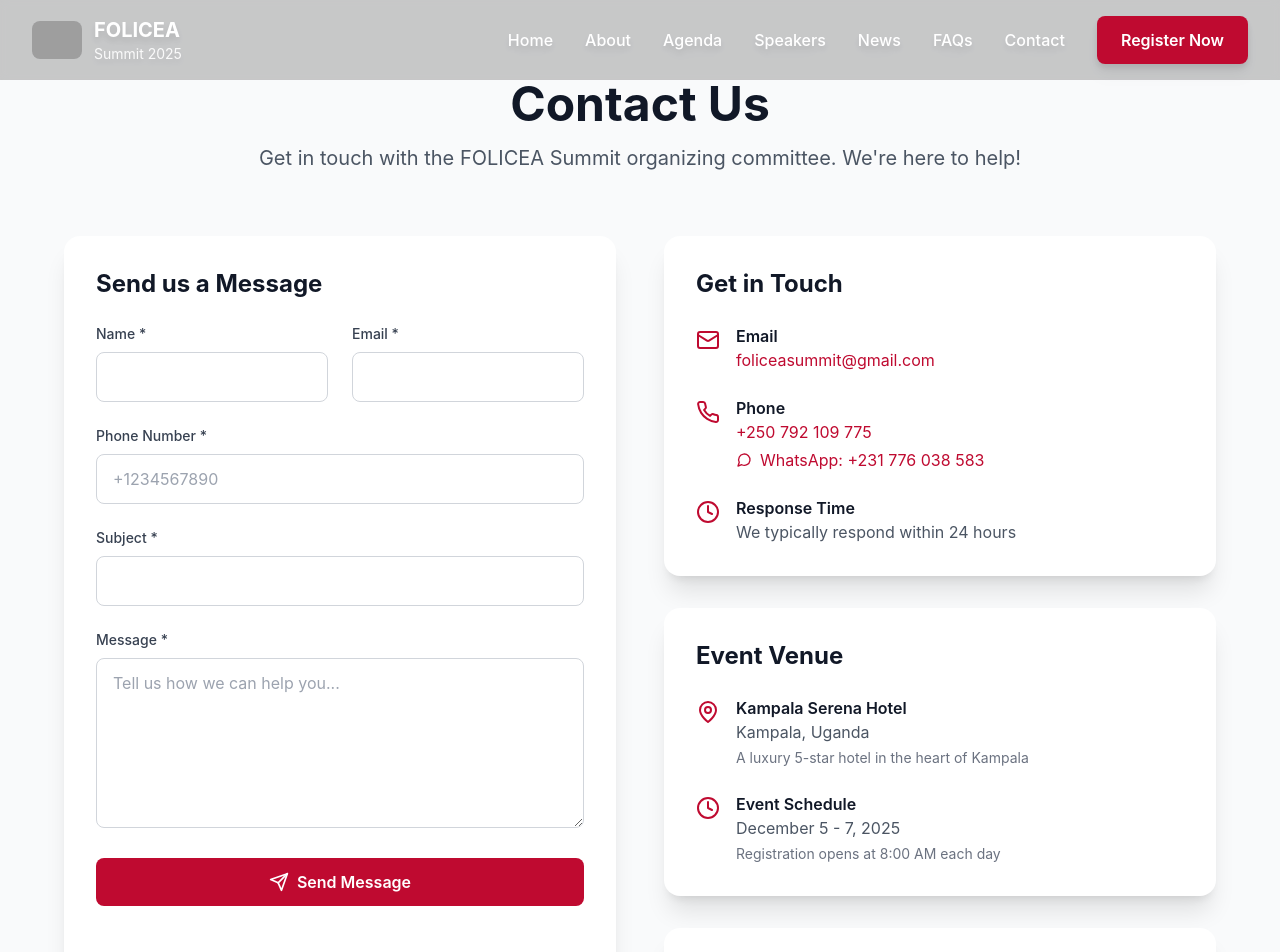
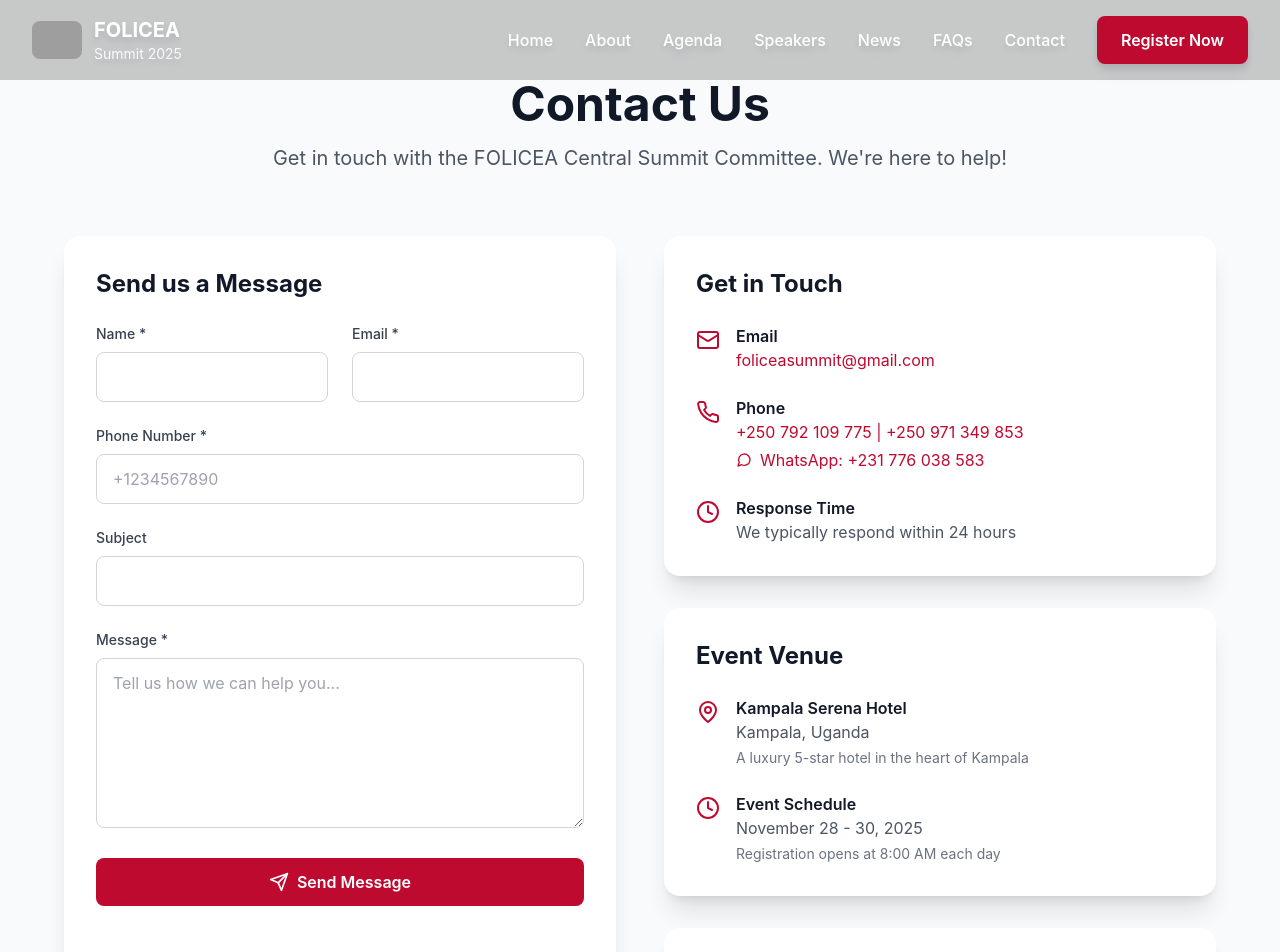
Before and after one commit to foliceasummit/folicea-summit-2025, a Next.js app: page /contact in a window 1280 px wide. Shown: the top 952 px of the page. Built offline with nearby package versions, Linux system fonts and the light colour scheme; grey boxes are pictures that could not be loaded.

Commit message:
update contact page

```diff
--- a/pages/contact.tsx
+++ b/pages/contact.tsx
@@ -90,7 +90,7 @@ const ContactPage = () => {
               Contact Us
             </h1>
             <p className="text-xl text-gray-600 max-w-3xl mx-auto">
-              Get in touch with the FOLICEA Summit organizing committee. We're here to help!
+              Get in touch with the FOLICEA Central Summit Committee. We're here to help!
             </p>
           </div>
 
@@ -150,7 +150,7 @@ const ContactPage = () => {
 
                 <div>
                   <label className="block text-sm font-medium text-gray-700 mb-2">
-                    Subject *
+                    Subject
                   </label>
                   <input
                     type="text"
@@ -217,7 +217,7 @@ const ContactPage = () => {
                            href="tel:+250792109775"
                            className="text-liberian-red hover:text-red-700 transition-colors block"
                          >
-                           +250 792 109 775
+                           +250 792 109 775 | +250 971 349 853
                          </a>
                                                   <a
                             href="https://wa.me/231776038583"
@@ -262,7 +262,7 @@ const ContactPage = () => {
                     <Clock className="w-6 h-6 text-liberian-red mt-1 flex-shrink-0" />
                     <div>
                       <h3 className="font-semibold text-gray-900">Event Schedule</h3>
-                      <p className="text-gray-600">December 5 - 7, 2025</p>
+                      <p className="text-gray-600">November 28 - 30, 2025</p>
                       <p className="text-sm text-gray-500 mt-1">
                         Registration opens at 8:00 AM each day
                       </p>
```
